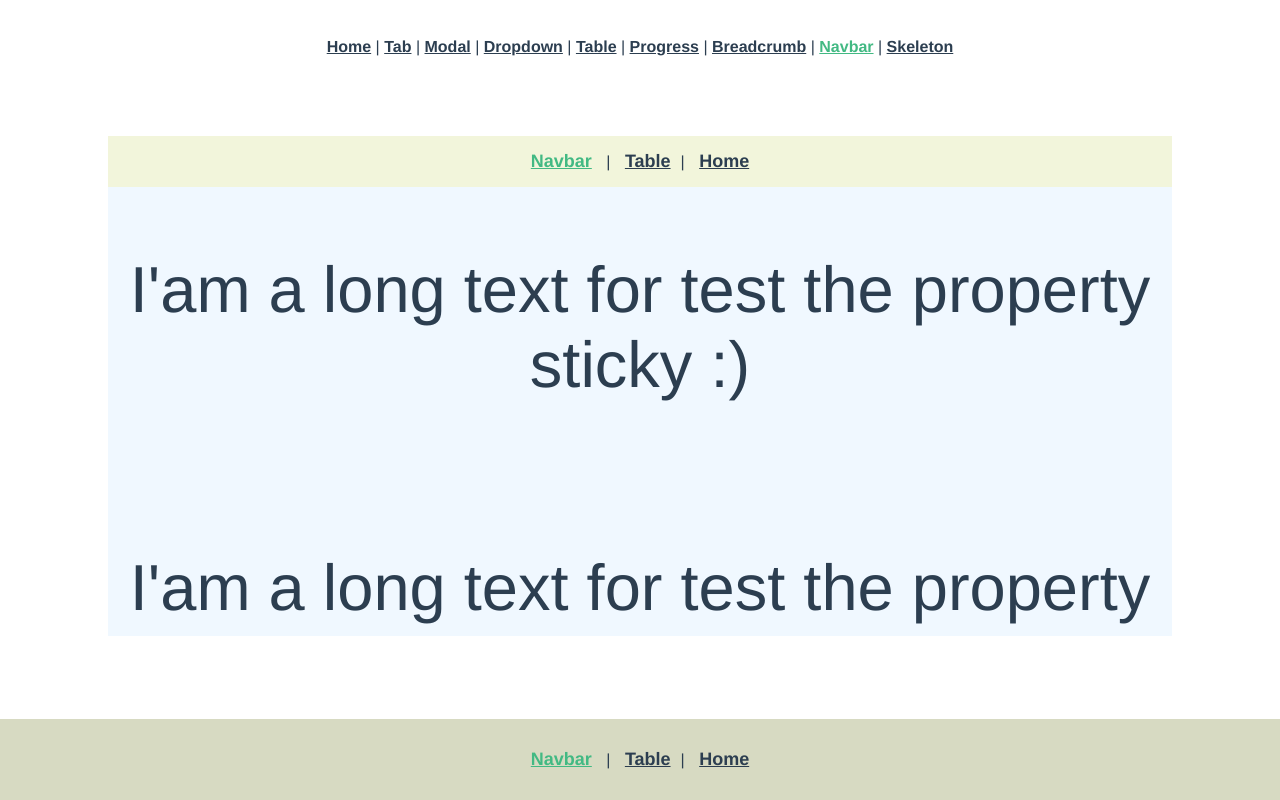
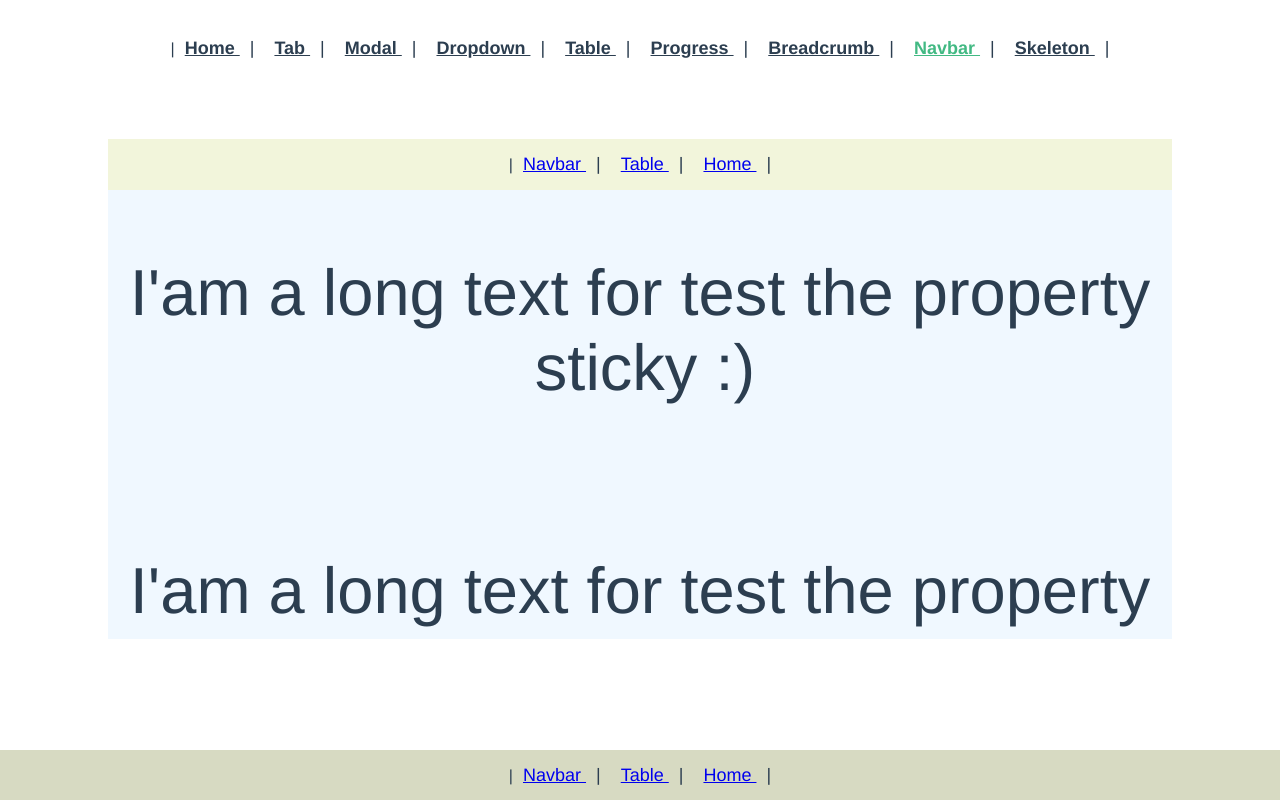
Before and after one commit to nx-chen/js_projet, a Vue app: page /Navbar in a window 1280 px wide. Built offline with nearby package versions, Linux system fonts and the light colour scheme.

Commit message:
Corriger component navbar

```diff
--- a/src/App.vue
+++ b/src/App.vue
@@ -1,19 +1,27 @@
 <template>
   <div id="app">
-    <nav>
-      <router-link to="/">Home</router-link> |
-      <router-link to="/Tab">Tab</router-link> |
-      <router-link to="/Modal">Modal</router-link> |
-      <router-link to="/Dropdown">Dropdown</router-link> |
-      <router-link to="/Table">Table</router-link> |
-      <router-link to="/Progress">Progress</router-link> |
-      <router-link to="/Breadcrumb">Breadcrumb</router-link> |
-      <router-link to="/Navbar">Navbar</router-link> |
-      <router-link to="/Skeleton">Skeleton</router-link>
-    </nav>
+    <div id="my_nav">
+      <NavbarBody :data="data" />
+    </div>
     <router-view />
   </div>
 </template>
+
+<script>
+import NavbarBody from '@/components/NavbarComponent.vue'
+
+export default {
+  name: 'NavbarView',
+  data () {
+    return {
+      data: ['Home', 'Tab', 'Modal', 'Dropdown', 'Table', 'Progress', 'Breadcrumb', 'Navbar', 'Skeleton']
+    }
+  },
+  components: {
+    NavbarBody
+  }
+}
+</script>
 
 <style lang="less">
 #app {
@@ -24,7 +32,7 @@
   color: #2c3e50;
 }
 
-nav {
+#my_nav {
   padding: 30px;
 
   a {
--- /dev/null
+++ b/src/components/NavbarComponent.vue
@@ -0,0 +1,32 @@
+<template>
+  <div id="navbarBody">
+    <span>|</span>
+      <li v-for="i in data" :key="i">
+        <router-link :to="`/${i}`" fixed>{{ i }} </router-link>
+        <span>|</span>
+      </li>
+  </div>
+</template>
+
+<script>
+export default {
+  name: 'NavbarBody',
+  props: {
+    data: [String]
+  }
+}
+</script>
+
+<style lang="less">
+
+li {
+  display: inline;
+  font-size: 18px;
+  margin: 0px 10px 0px 10px;
+}
+
+span {
+  margin-left: 10px;
+}
+
+</style>
--- a/src/router/index.js
+++ b/src/router/index.js
@@ -7,14 +7,14 @@ import DropdownView from '../views/DropdownView.vue'
 import TableView from '../views/TableView.vue'
 import ProgressView from '../views/ProgressView.vue'
 import BreadcrumbView from '../views/BreadcrumbView.vue'
+import SkeletonView from '../views/SkeletonView.vue'
 import NavbarView from '../views/NavbarView.vue'
-import SkeletonView from '../views/SkeletonView.vue'
 
 Vue.use(VueRouter)
 
 const routes = [
   {
-    path: '/',
+    path: '/Home',
     name: 'Home',
     component: HomeView
   },
--- a/src/views/NavbarView.vue
+++ b/src/views/NavbarView.vue
@@ -1,10 +1,9 @@
 <template>
+  <div>
     <div class="navbar">
     <div id="Scoll_Navbar">
       <nav id="navbar_sticky">
-        <li><router-link to="/Navbar" fixed>Navbar</router-link></li> |
-        <li><router-link to="/Table">Table</router-link></li>|
-        <li><router-link to="/">Home</router-link></li>
+        <NavbarBody :data="['Navbar', 'Table', 'Home']" />
       </nav>
       <div>
         <p class="long_text">
@@ -54,17 +53,26 @@
         <br />
       </div>
       <nav id="navbar_bottom">
-        <li><router-link to="/Navbar" fixed>Navbar</router-link></li> |
-        <li><router-link to="/Table">Table</router-link></li>|
-        <li><router-link to="/">Home</router-link></li>
+        <NavbarBody :data="['Navbar', 'Table', 'Home']" />
       </nav>
+    </div>
   </div>
   </div>
 </template>
 
 <script>
+import NavbarBody from '@/components/NavbarComponent.vue'
+
 export default {
-  name: 'NavbarView'
+  name: 'NavbarView',
+  data () {
+    return {
+      data: ['Navbar', 'Table', 'Modal']
+    }
+  },
+  components: {
+    NavbarBody
+  }
 }
 </script>
 
@@ -77,7 +85,6 @@ export default {
 }
 
 #navbar_sticky {
-  display: block;
   position: sticky;
   top: 0;
   z-index: 1020;
@@ -89,15 +96,14 @@ export default {
   position: fixed;
   right: 0;
   bottom: 0;
+  height: 50px;
   left: 0;
   z-index: 1030;
   background-color: rgb(215, 218, 194);
 }
 
-nav li {
-  display: inline;
-  font-size: 18px;
-  margin: 0px 10px 0px 10px;
+#navbar_bottom #navbarBody{
+  margin-top: 15px;
 }
 
 .long_text {
```
Lines whose indentation alone changed are shown as unchanged.
